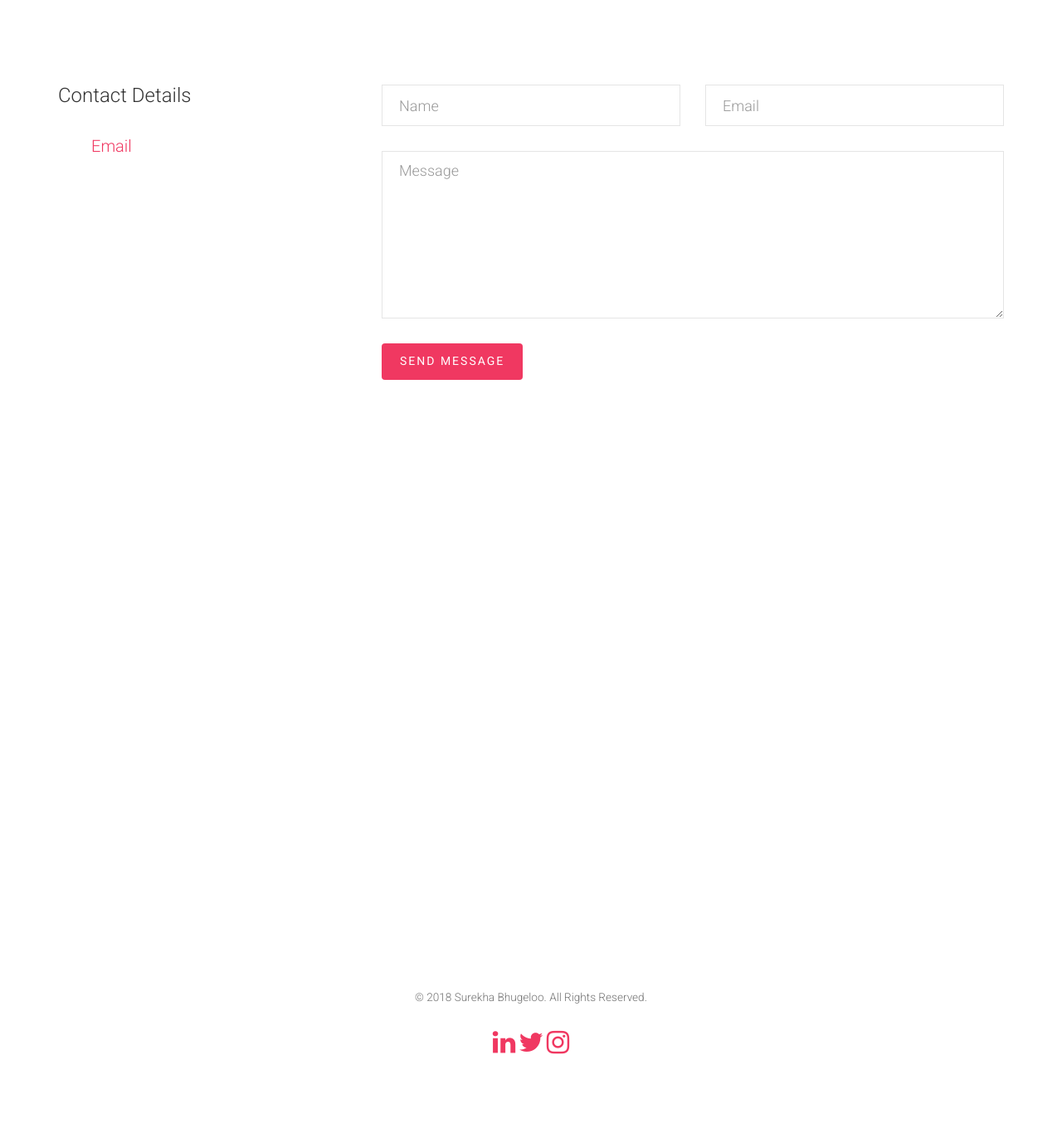
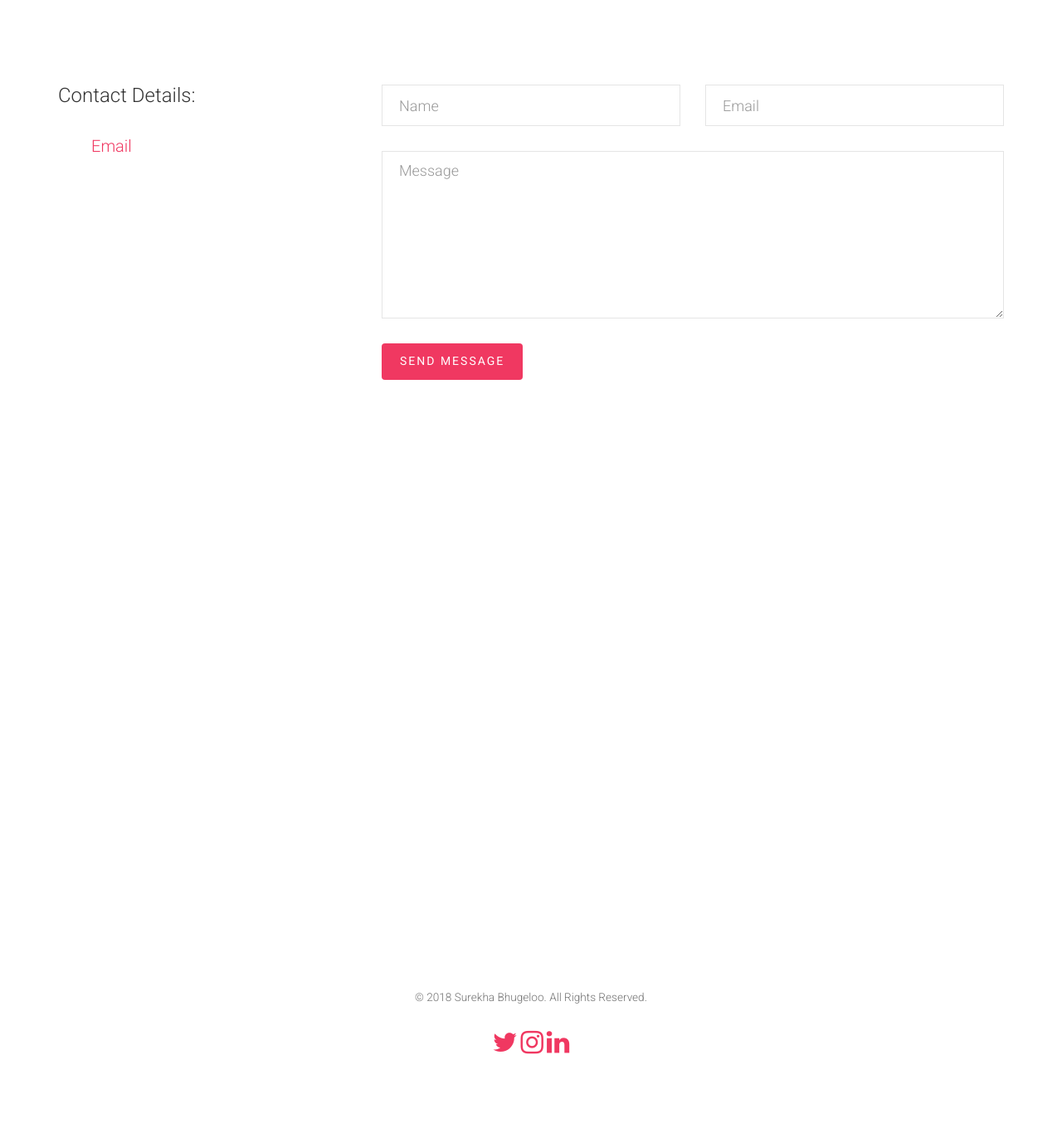
Before and after one commit to Surekha24/Surekha24.github.io, a Jekyll site: the page contact.html, which Jekyll copies as it is, in a window 1280 px wide. Shown: the part 892-2252 px from the top of the page at 83% size. Built offline with Jekyll 4.4.1, drawn with Linux system fonts in a browser that asks for light colours; nearby versions of some CDN libraries; some web fonts are replaced; library files that are not in the unit come from our copies.

Commit message:
Update contact.html

```diff
--- a/contact.html
+++ b/contact.html
@@ -96,14 +96,15 @@
 		<div class="container">
 			<div class="row">
 				<div class="col-md-4 animate-box">
-					<h3>Contact Details</h3>
+					<h3>Contact Details:</h3>
 					<ul class="contact-info">
 						<li><i class="icon-location-pin"></i> </li>
 						<li><i class="icon-phone2"></i> </li>
-						<li><i class="icon-mail"></i><a href="mailto:surekhabhugeloo@gmail.com">Email</a></li>
-						<li><i class="icon-globe2"></i> </li>
+						<li><i class="fa fa-mail"></i><a href="mailto:surekhabhugeloo@gmail.com">Email</a></li>
+
 					</ul>
 				</div>
+
 				<div class="col-md-8 animate-box">
 					<div class="row">
 						<div class="col-md-6">
@@ -146,9 +147,12 @@
 					<div class="col-md-8 col-md-offset-2 text-center">
 						<p><small>&copy; 2018 Surekha Bhugeloo. All Rights Reserved.</small></p>
 						<p class="fh5co-social-icons">
+
+							<a href="https://twitter.com/SurekhaB_" target="_blank"><i class="fa fa-twitter"></i></a>
+
+							<a href="https://www.instagram.com/surekha_bhugeloo/" target="_blank"><i class="fa fa-instagram"></i></a>
+
 							<a href="https://www.linkedin.com/in/surekhabhugeloo/" target="_blank"><i class="fa fa-linkedin"></i></a>
-							<a href="https://twitter.com/SurekhaB_" target="_blank"><i class="fa fa-twitter"></i></a>
-							<a href="https://www.instagram.com/surekha_bhugeloo/" target="_blank"><i class="fa fa-instagram"></i></a>
 						</p>
 					</div>
 				</div>
```
